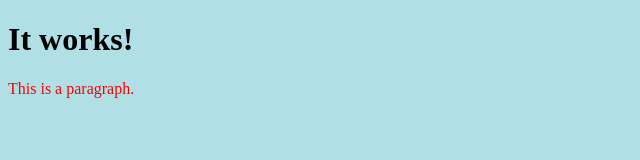
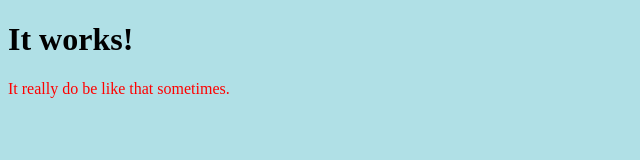
Before and after one commit to sadboihrs/sadboihrs, a plain HTML site: page index.html in a window 1280 px wide. Shown: the whole page, without its empty margins (0-640 px from the left). Drawn offline with Linux system fonts and the light colour scheme.

Commit message:
Update index.html

```diff
--- a/index.html
+++ b/index.html
@@ -10,7 +10,7 @@ p    {color: red;}
 <body>
 
 <h1>It works!</h1>
-<p>This is a paragraph.</p>
+<p>It really do be like that sometimes.</p>
 
 </body>
 </html>
```
